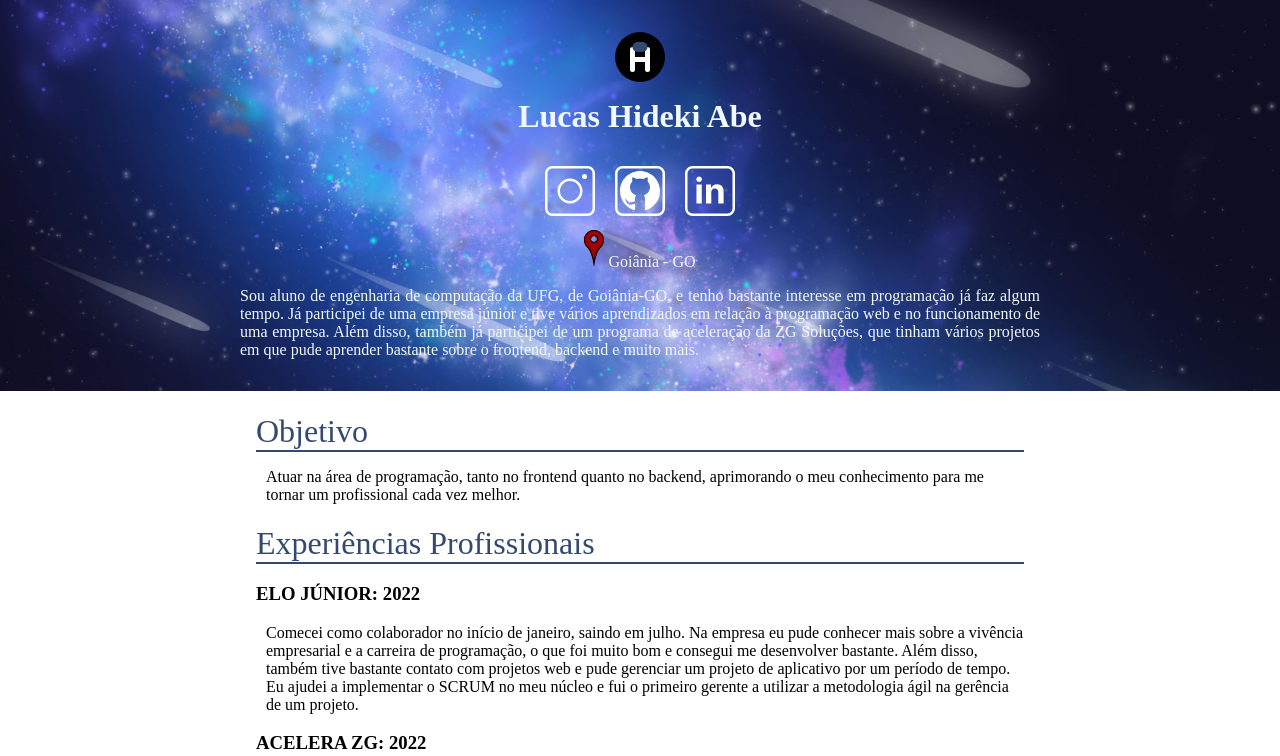
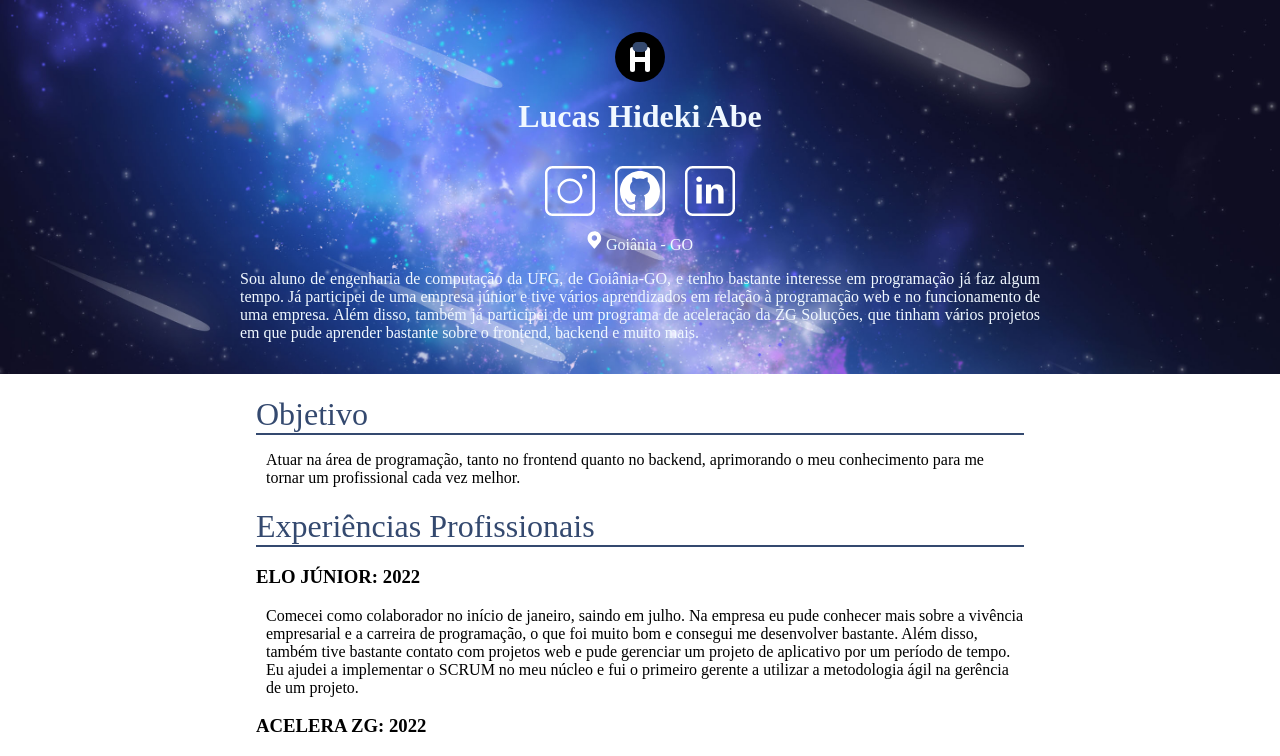
Before and after one commit to hideki-abe/curriculo, an Angular app: page / in a window 1280 px wide. Shown: the top 756 px of the page. Built offline with nearby package versions, Linux system fonts and the light colour scheme.

Commit message:
location icon change

```diff
--- a/src/app/app.component.css
+++ b/src/app/app.component.css
@@ -52,12 +52,14 @@
 }
 
 #location{
+    color: aliceblue;
     width: fit-content;
-    color: aliceblue;
+    align-self: center;
     margin-left: auto;
     margin-right: auto;
     margin-top: 0;
 }
+
 
 
 .descricao{
--- a/src/app/app.component.html
+++ b/src/app/app.component.html
@@ -27,7 +27,7 @@
               </div>
           </div>
           <div id="location">
-            <img src="../assets/location.svg" alt="Location Icon"/> Goiânia - GO
+            <img src="../assets/localização svg 1.svg" alt="Location Icon"/> Goiânia - GO
           </div>
           <div class="descricao">
               <p>
```
Also changed, not shown: src/assets/localização svg 1.svg (added).
